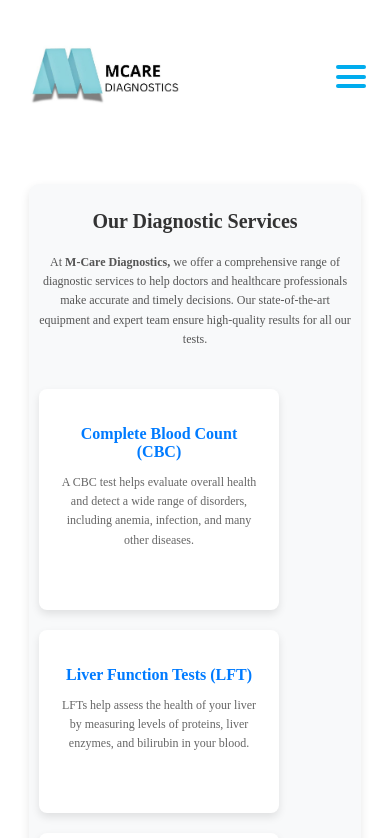
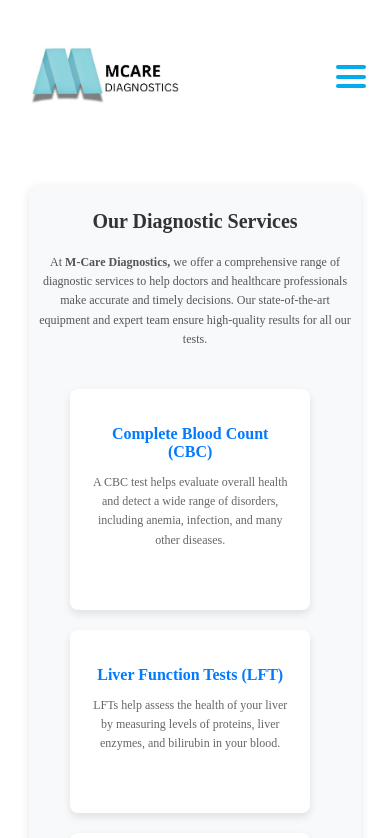
Before and after one commit to Talib92/mcare, a React (Create React App) app: page /services in a window 390 px wide. Shown: the top 838 px of the page. Built offline with nearby package versions, Linux system fonts and the light colour scheme.

Commit message:
improvements

```diff
--- a/src/App.css
+++ b/src/App.css
@@ -817,6 +817,7 @@ html {
 
   .services-list {
     grid-template-columns: repeat(2, 1fr);
+    padding: 0px 10%;
   }
 
   .service-card h3 {
```
